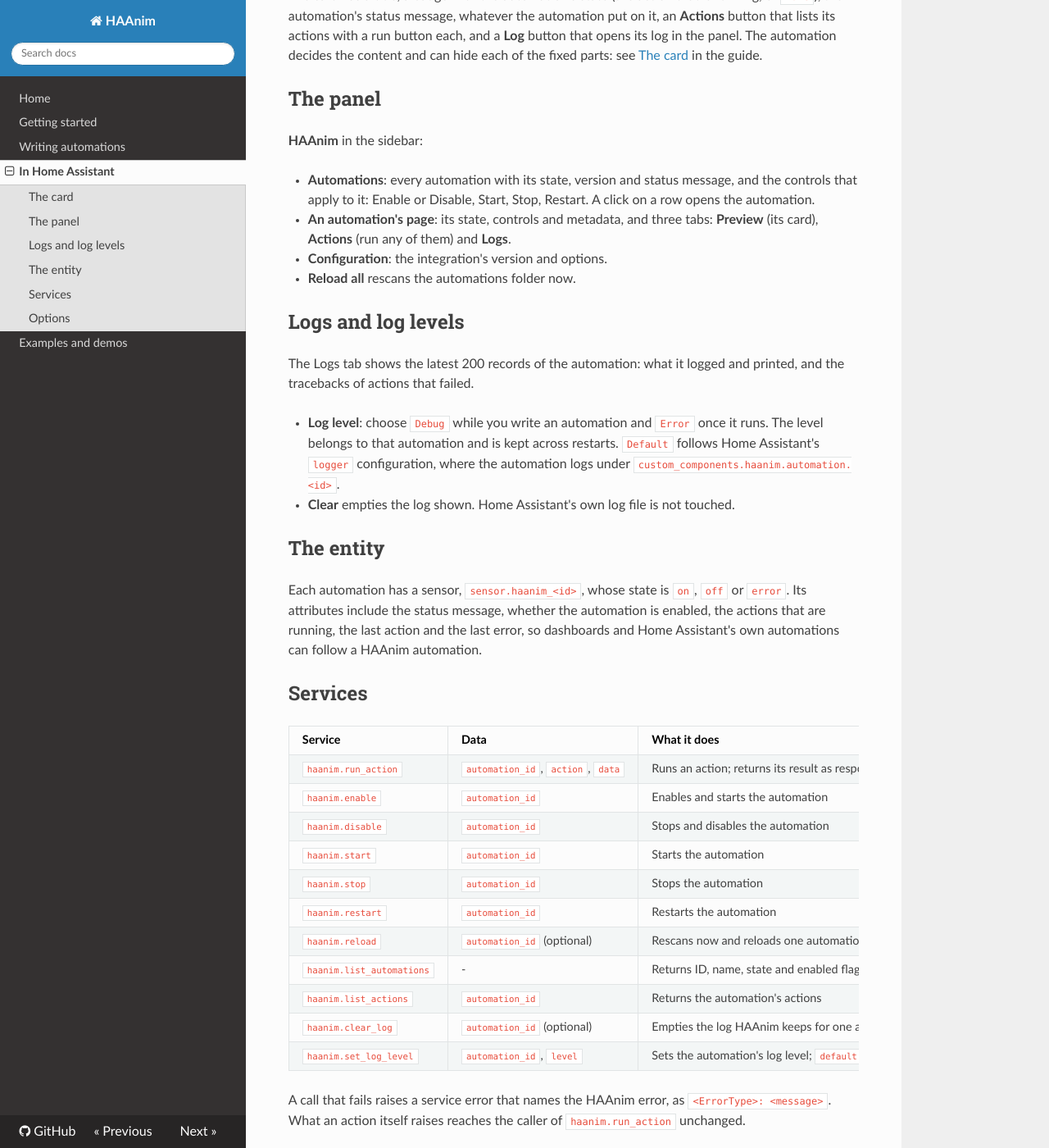
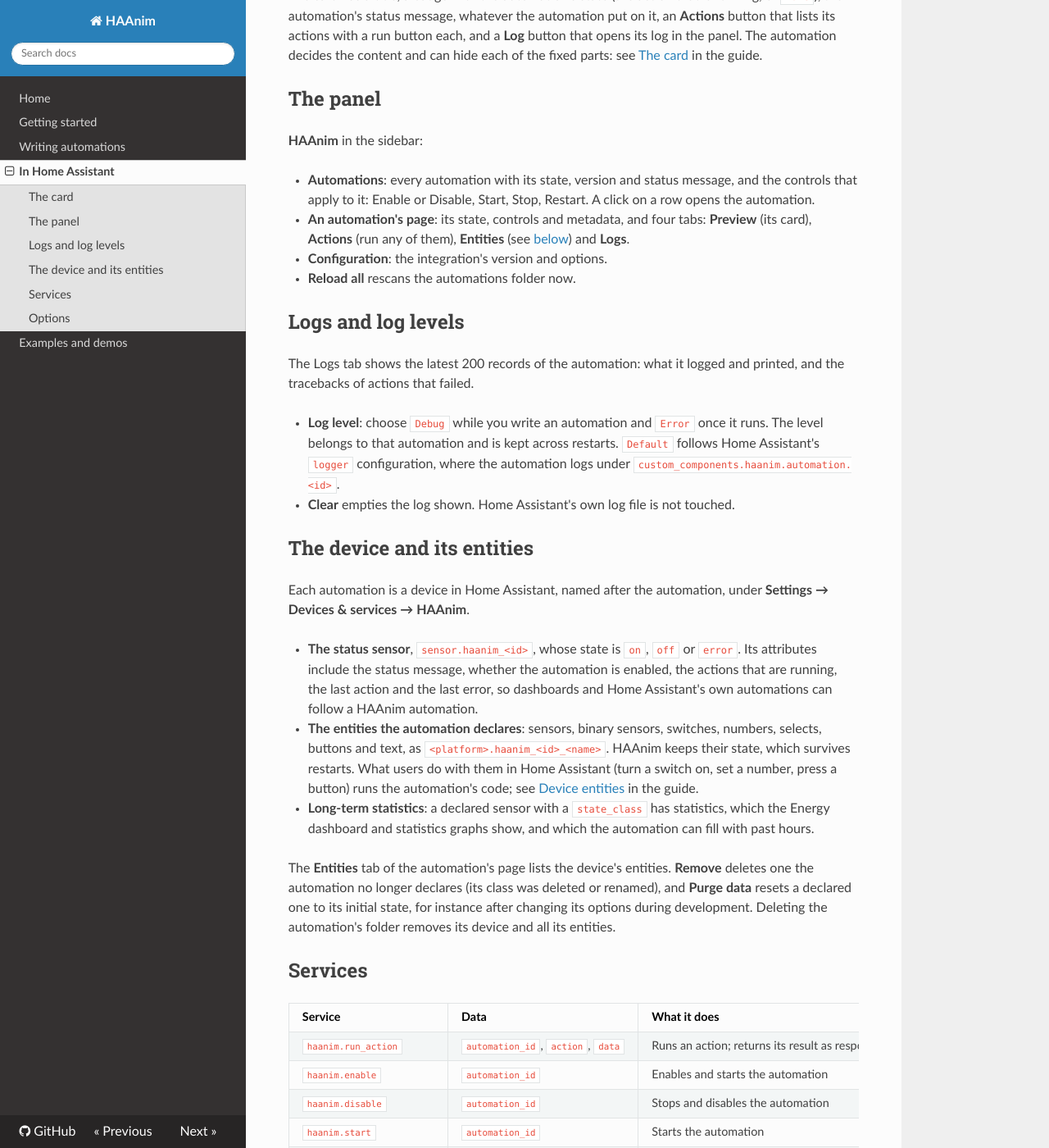
Before and after one commit to valsr/haanim, an MkDocs documentation site: the page built from docs/home-assistant.md, in a window 1280 px wide and 1400 px high, scrolled down 399 px. Shown: the whole window at 82% size. Built offline with MkDocs 1.6.1, drawn with Linux system fonts in a browser that asks for light colours; nearby versions of some CDN libraries.

Commit message:
Docs: the device and its entities, statistics, tables and generators on every page; the new demos listed
README, the docs home, the HACS page and the Home Assistant page described 0.3.0:
they now cover the automation's device and entities (and the panel's Entities tab),
long-term statistics, tables, generators and the harness's services.

Co-Authored-By: Claude Opus 5.5 <noreply@anthropic.com>

```diff
--- a/docs/home-assistant.md
+++ b/docs/home-assistant.md
@@ -22,8 +22,8 @@ content and can hide each of the fixed parts: see [The card](AUTOMATIONS.md#the-
 
 - **Automations**: every automation with its state, version and status message, and the controls that
   apply to it: Enable or Disable, Start, Stop, Restart. A click on a row opens the automation.
-- **An automation's page**: its state, controls and metadata, and three tabs: **Preview** (its card),
-  **Actions** (run any of them) and **Logs**.
+- **An automation's page**: its state, controls and metadata, and four tabs: **Preview** (its card),
+  **Actions** (run any of them), **Entities** (see [below](#the-device-and-its-entities)) and **Logs**.
 - **Configuration**: the integration's version and options.
 - **Reload all** rescans the automations folder now.
 
@@ -37,11 +37,25 @@ of actions that failed.
   where the automation logs under `custom_components.haanim.automation.<id>`.
 - **Clear** empties the log shown. Home Assistant's own log file is not touched.
 
-## The entity
+## The device and its entities
 
-Each automation has a sensor, `sensor.haanim_<id>`, whose state is `on`, `off` or `error`. Its attributes
-include the status message, whether the automation is enabled, the actions that are running, the last action
-and the last error, so dashboards and Home Assistant's own automations can follow a HAAnim automation.
+Each automation is a device in Home Assistant, named after the automation, under **Settings → Devices &
+services → HAAnim**.
+
+- **The status sensor**, `sensor.haanim_<id>`, whose state is `on`, `off` or `error`. Its attributes include
+  the status message, whether the automation is enabled, the actions that are running, the last action and
+  the last error, so dashboards and Home Assistant's own automations can follow a HAAnim automation.
+- **The entities the automation declares**: sensors, binary sensors, switches, numbers, selects, buttons and
+  text, as `<platform>.haanim_<id>_<name>`. HAAnim keeps their state, which survives restarts. What users do
+  with them in Home Assistant (turn a switch on, set a number, press a button) runs the automation's code; see
+  [Device entities](AUTOMATIONS.md#device-entities) in the guide.
+- **Long-term statistics**: a declared sensor with a `state_class` has statistics, which the Energy dashboard
+  and statistics graphs show, and which the automation can fill with past hours.
+
+The **Entities** tab of the automation's page lists the device's entities. **Remove** deletes one the
+automation no longer declares (its class was deleted or renamed), and **Purge data** resets a declared one to
+its initial state, for instance after changing its options during development. Deleting the automation's
+folder removes its device and all its entities.
 
 ## Services
 
```
Also changed, not shown: CHANGELOG.md (+2 -0 lines), README.md (+13 -5 lines), docs/examples.md (+4 -1 lines), docs/index.md (+7 -3 lines), docs/info.md (+5 -1 lines), examples/README.md (+4 -1 lines), 3 other files.
